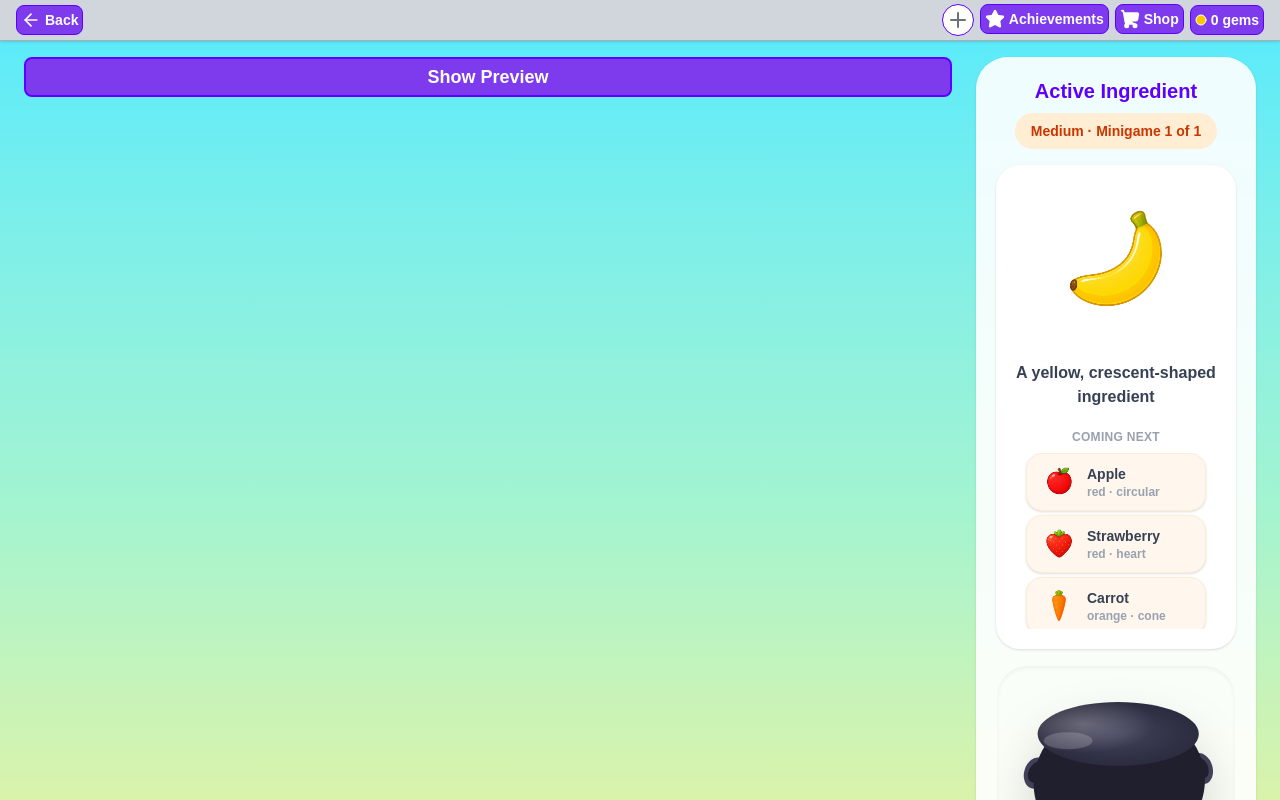
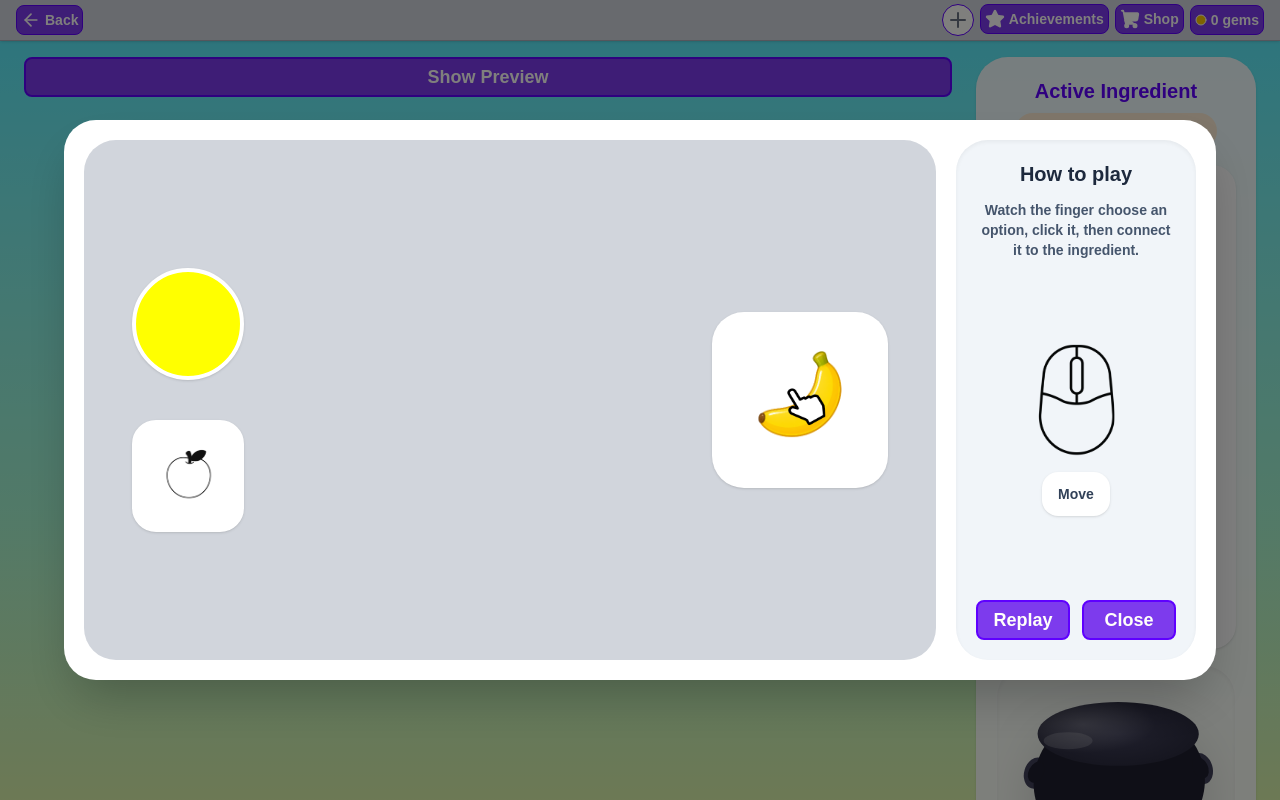
Before and after one commit to SOFTENG701-2026/group6-vocab-game, a Next.js app: page /game in a window 1280 px wide. Both pictures are taken after a click on the button "Show Preview". Shown: the top 800 px of the page. Built offline with nearby package versions, Linux system fonts and the light colour scheme.

Commit message:
refactor: utilise hooks and base preview modals.

```diff
--- a/app/game/page.tsx
+++ b/app/game/page.tsx
@@ -12,7 +12,7 @@ import FutureIngredientStack from "@/components/game/future-ingredient-stack";
 import MagicPot from "@/components/game/magic-pot";
 import BlockSpellingMinigame from "@/components/minigames/block-spelling-minigame";
 import IngredientPotDropArea from "@/components/game/shared-pot-drop-area";
-import IngredientMatchPreviewModal from "@/components/modals/ingredient-match-preview-modal";
+import IngredientMatchPreviewModal from "@/components/modals/previews/ingredient-match-preview-modal";
 
 export default function GamePage() {
   const [activeIngredientIndex, setActiveIngredientIndex] = useState(0);
--- /dev/null
+++ b/components/modals/previews/ingredient-match-preview-modal.tsx
@@ -0,0 +1,306 @@
+"use client";
+
+import Image from "next/image";
+import { Check, X } from "lucide-react";
+import type { Ingredient } from "@/data/ingredients";
+import type { CompletedArrow } from "@/domain/ingredients-match-type";
+import { shapeOptions } from "@/domain/ingredients-match-options";
+import ArrowLayer from "@/components/minigames/ingredient-match-ui/arrow-layer";
+import PreviewCursor from "./preview-cursor";
+import PreviewTutorialModalBase from "./preview-tutorial-modal-base";
+import { Point, usePreviewMeasuredPoints } from "./use-preview-measured-points";
+import { usePreviewTimeline } from "./use-preview-timeline";
+
+type IngredientMatchPreviewModalProps = {
+  isOpen: boolean;
+  onClose: () => void;
+  ingredient: Ingredient;
+  speed?: number;
+};
+
+type IngredientMatchPreviewStep =
+  | "idle"
+  | "move-to-colour"
+  | "click-colour"
+  | "move-colour-to-target"
+  | "click-target-after-colour"
+  | "colour-done"
+  | "move-to-wrong-shape"
+  | "click-wrong-shape"
+  | "move-wrong-shape-to-target"
+  | "click-target-after-wrong-shape"
+  | "wrong-shape-done";
+
+type IngredientMatchTargetId = "colour-option" | "wrong-shape-option" | "target-ingredient";
+
+const stepOrder = [
+  "idle",
+  "move-to-colour",
+  "click-colour",
+  "move-colour-to-target",
+  "click-target-after-colour",
+  "colour-done",
+  "move-to-wrong-shape",
+  "click-wrong-shape",
+  "move-wrong-shape-to-target",
+  "click-target-after-wrong-shape",
+  "wrong-shape-done",
+] as const satisfies readonly IngredientMatchPreviewStep[];
+
+const stepDurations: Record<IngredientMatchPreviewStep, number> = {
+  idle: 500,
+
+  "move-to-colour": 1000,
+  "click-colour": 500,
+  "move-colour-to-target": 1200,
+  "click-target-after-colour": 300,
+  "colour-done": 1200,
+
+  "move-to-wrong-shape": 2000,
+  "click-wrong-shape": 500,
+  "move-wrong-shape-to-target": 1000,
+  "click-target-after-wrong-shape": 300,
+  "wrong-shape-done": 3000,
+};
+
+const targetIds = [
+  "colour-option",
+  "wrong-shape-option",
+  "target-ingredient",
+] as const satisfies readonly IngredientMatchTargetId[];
+
+const fallbackPoint: Point = {
+  x: 80,
+  y: 390,
+};
+
+export default function IngredientMatchPreviewModal({
+  isOpen,
+  onClose,
+  ingredient,
+  speed = 1,
+}: IngredientMatchPreviewModalProps) {
+  const wrongShape = shapeOptions.find((shape) => shape.id !== ingredient.shapeId);
+
+  const { step, replay, isAtOrAfter, isBetween } = usePreviewTimeline<IngredientMatchPreviewStep>({
+    isOpen,
+    stepOrder,
+    stepDurations,
+    speed,
+  });
+
+  const { containerRef, setElementRef, points } = usePreviewMeasuredPoints<IngredientMatchTargetId>({
+    isOpen,
+    targetIds,
+    dependencies: [ingredient.id],
+  });
+
+  const isClicking =
+    step === "click-colour" ||
+    step === "click-wrong-shape" ||
+    step === "click-target-after-colour" ||
+    step === "click-target-after-wrong-shape";
+
+  const hasCorrectColourMatch = isAtOrAfter("colour-done");
+  const hasWrongShapeAttempt = isAtOrAfter("wrong-shape-done");
+
+  const shouldShowCorrectActionCheck = isBetween("click-target-after-colour", "move-to-wrong-shape");
+
+  const shouldShowWrongActionX = isAtOrAfter("click-target-after-wrong-shape");
+
+  const cursorPosition = getIngredientMatchCursorPoint(step, points);
+
+  const cursorImage = isClicking ? "/assets/tutorial/mouse-click.svg" : "/assets/tutorial/mouse-default.svg";
+
+  const mousePanelImage = isClicking ? "/assets/tutorial/mouse-left-active.svg" : "/assets/tutorial/mouse-inactive.svg";
+
+  const arrows = getIngredientMatchArrows({
+    points,
+    ingredient,
+    wrongShapeId: wrongShape?.id ?? "wrong-shape",
+    hasCorrectColourMatch,
+    hasWrongShapeAttempt,
+  });
+
+  return (
+    <PreviewTutorialModalBase
+      isOpen={isOpen}
+      onClose={onClose}
+      onReplay={replay}
+      title='How to play'
+      description='Watch the finger choose an option, click it, then connect it to the ingredient.'
+      inputImageSrc={mousePanelImage}
+      inputLabel={isClicking ? "Click!" : "Move"}
+    >
+      <section
+        ref={containerRef}
+        className='
+          relative h-130 overflow-hidden
+          rounded-4xl bg-gray-300
+        '
+      >
+        <ArrowLayer arrows={arrows} />
+
+        <div className='flex h-full items-center justify-between px-12'>
+          <div className='flex flex-col items-center gap-10 z-10'>
+            <button
+              ref={setElementRef("colour-option")}
+              className={`
+                h-28 w-28 rounded-full border-4 shadow
+                ${hasCorrectColourMatch ? "border-blue-500" : "border-white"}
+              `}
+              style={{ backgroundColor: ingredient.color }}
+            />
+
+            <button
+              ref={setElementRef("wrong-shape-option")}
+              className={`
+                flex h-28 w-28 items-center justify-center
+                rounded-3xl border-4 bg-white p-4 shadow
+                ${hasWrongShapeAttempt ? "border-orange-400" : "border-white"}
+              `}
+            >
+              {wrongShape?.imageSrc ? (
+                <img src={wrongShape.imageSrc} alt={wrongShape.label} className='h-full w-full object-contain' />
+              ) : (
+                <span className='text-sm font-bold'>{wrongShape?.label ?? "Shape"}</span>
+              )}
+            </button>
+          </div>
+
+          <div className='flex flex-col items-center gap-5'>
+            <div
+              ref={setElementRef("target-ingredient")}
+              className={`
+                relative flex h-44 w-44 items-center justify-center
+                overflow-hidden rounded-4xl bg-white shadow
+              `}
+            >
+              <Image
+                src={ingredient.imageSrc}
+                alt={ingredient.imageAlt}
+                width={180}
+                height={180}
+                className='relative z-10 h-36 w-36 object-contain'
+                draggable={false}
+              />
+
+              {/* Orange half green border: progression */}
+              {hasWrongShapeAttempt && (
+                <span
+                  className='animate-pulse pointer-events-none absolute inset-y-0 right-0  w-1/2
+                    rounded-r-4xl
+                    border-y-4 border-r-4 border-orange-500 border-dashed
+                    transition-opacity duration-300 ease-out'
+                />
+              )}
+
+              {shouldShowCorrectActionCheck && (
+                <div className='absolute right-2 top-2 z-30 flex h-9 w-9 items-center justify-center rounded-full bg-green-500 text-white shadow-lg ring-2 ring-white'>
+                  <Check size={24} strokeWidth={4} />
+                </div>
+              )}
+
+              {shouldShowWrongActionX && (
+                <div className='absolute right-2 top-2 z-30 flex h-9 w-9 items-center justify-center rounded-full bg-red-500 text-white shadow-lg ring-2 ring-white'>
+                  <X size={24} strokeWidth={4} />
+                </div>
+              )}
+
+              <span
+                aria-hidden='true'
+                className={`
+                  pointer-events-none absolute inset-y-0 left-0 w-1/2
+                  rounded-l-4xl border-y-4 border-l-4 border-green-500
+                  transition-opacity duration-300 ease-out
+                  ${hasCorrectColourMatch ? "opacity-100" : "opacity-0"}
+                `}
+              />
+            </div>
+          </div>
+        </div>
+
+        <PreviewCursor position={cursorPosition} imageSrc={cursorImage} speed={speed} />
+      </section>
+    </PreviewTutorialModalBase>
+  );
+}
+
+function getIngredientMatchCursorPoint(
+  step: IngredientMatchPreviewStep,
+  points: Partial<Record<IngredientMatchTargetId, Point>>,
+): Point {
+  switch (step) {
+    case "move-to-colour":
+    case "click-colour":
+      return points["colour-option"] ?? fallbackPoint;
+
+    case "move-colour-to-target":
+    case "click-target-after-colour":
+    case "colour-done":
+      return points["target-ingredient"] ?? fallbackPoint;
+
+    case "move-to-wrong-shape":
+    case "click-wrong-shape":
+      return points["wrong-shape-option"] ?? fallbackPoint;
+
+    case "move-wrong-shape-to-target":
+    case "click-target-after-wrong-shape":
+    case "wrong-shape-done":
+      return points["target-ingredient"] ?? fallbackPoint;
+
+    case "idle":
+    default:
+      return fallbackPoint;
+  }
+}
+
+function getIngredientMatchArrows({
+  points,
+  ingredient,
+  wrongShapeId,
+  hasCorrectColourMatch,
+  hasWrongShapeAttempt,
+}: {
+  points: Partial<Record<IngredientMatchTargetId, Point>>;
+  ingredient: Ingredient;
+  wrongShapeId: string;
+  hasCorrectColourMatch: boolean;
+  hasWrongShapeAttempt: boolean;
+}) {
+  const arrows: CompletedArrow[] = [];
+
+  const colourPoint = points["colour-option"];
+  const wrongShapePoint = points["wrong-shape-option"];
+  const targetPoint = points["target-ingredient"];
+
+  if (!targetPoint) return arrows;
+
+  if (hasCorrectColourMatch && colourPoint) {
+    arrows.push({
+      id: "preview-correct-colour",
+      type: "color",
+      sourceId: ingredient.colorId,
+      startX: colourPoint.x,
+      startY: colourPoint.y,
+      endX: targetPoint.x,
+      endY: targetPoint.y,
+      isCorrect: true,
+    });
+  }
+
+  if (hasWrongShapeAttempt && wrongShapePoint) {
+    arrows.push({
+      id: "preview-wrong-shape",
+      type: "shape",
+      sourceId: wrongShapeId,
+      startX: wrongShapePoint.x,
+      startY: wrongShapePoint.y,
+      endX: targetPoint.x,
+      endY: targetPoint.y,
+      isCorrect: false,
+    });
+  }
+
+  return arrows;
+}
```
